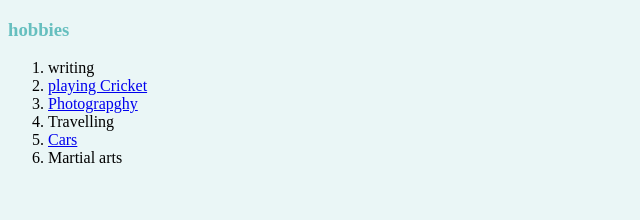
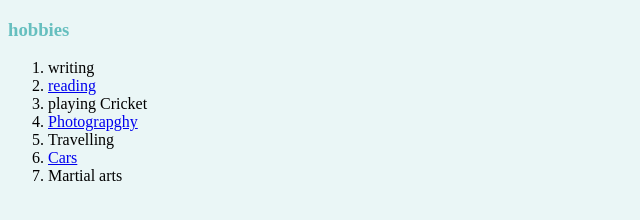
Before and after one commit to VaradShine/Ushing-HTML, a plain HTML site: page hobbies.html in a window 1280 px wide. Shown: the whole page, without its empty margins (0-640 px from the left). Drawn offline with Linux system fonts and the light colour scheme.

Commit message:
changed the href link

```diff
--- a/hobbies.html
+++ b/hobbies.html
@@ -9,7 +9,7 @@
   <h3>hobbies</h3>
   <ol>
   <li>writing</li>
-  <li><a href="https://hosting.photobucket.com/images/i/Varad_/Welcome-Home-A-Guide-to-Building-a-Home-For-Your-Soul-1.jpg?width=450&height=278&crop=fill>reading</a></li>
+  <li><a href="https://hosting.photobucket.com/images/i/Varad_/Welcome-Home-A-Guide-to-Building-a-Home-For-Your-Soul-1.jpg?width=450&height=278&crop=fill">reading</a></li>
   <li>playing Cricket</li>
   <li><a href="https://hosting.photobucket.com/images/i/Varad_/DSC_0783.JPG?width=450&height=278&crop=fill">Photograpghy</a> </li>
   <li> Travelling </li>
```
